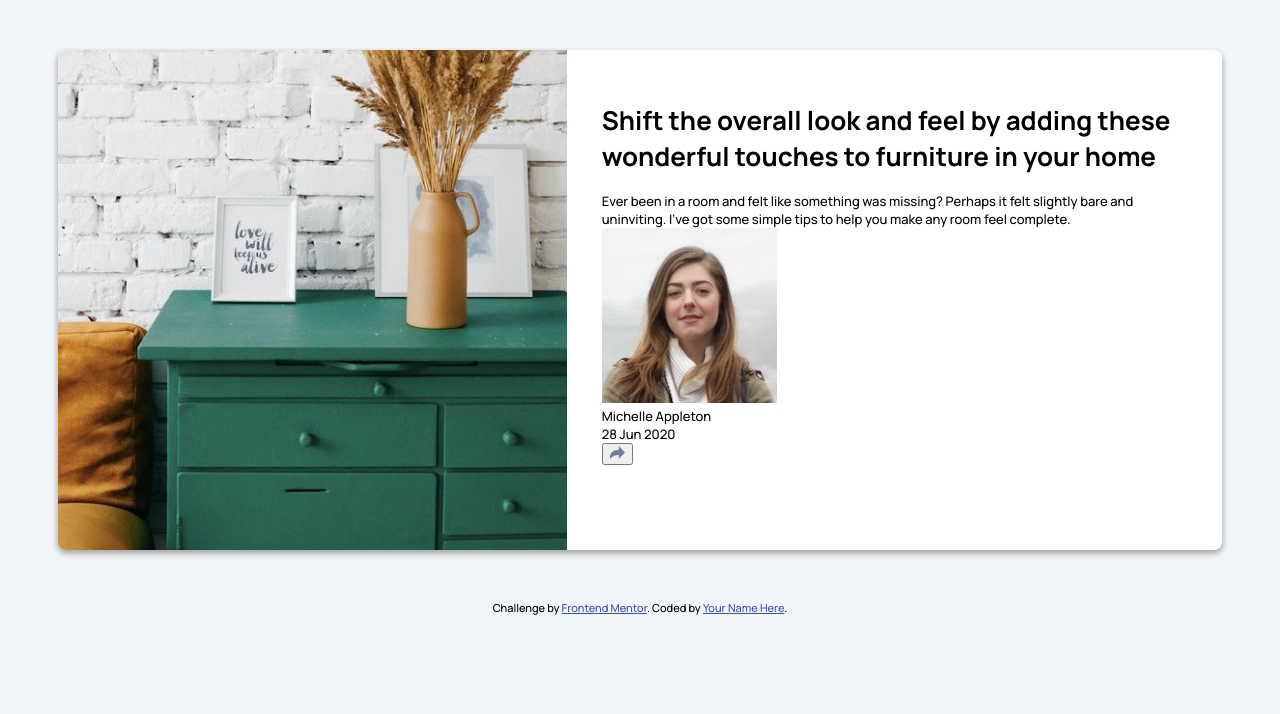
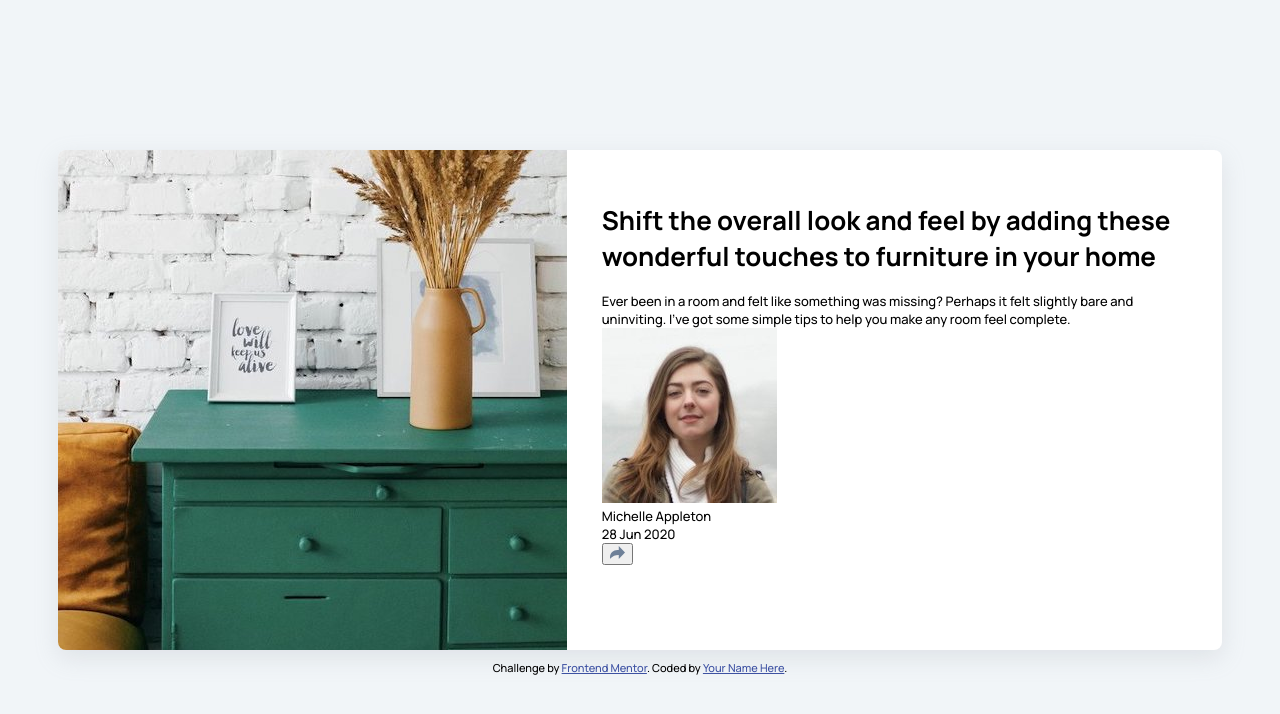
Before and after one commit to zacharyboelter/article-preview-component, a plain HTML site: page index.html in a window 1280 px wide. Drawn offline with Linux system fonts and the light colour scheme.

Commit message:
fixed image sizing / postition

```diff
--- a/index.html
+++ b/index.html
@@ -15,9 +15,9 @@
 <body>
   <div class="card-container">
     <div class="left-side-wrapper">
-      <div class="img">
+
         <img src="./images/drawers.jpg" alt="" class="main-img">
-      </div>
+
     </div>
     <div class="right-side-wrapper">
       <div class="main-content">
--- a/styles.css
+++ b/styles.css
@@ -19,18 +19,18 @@ body {
 }
 
 .main-img {
-    height: 500px;
     max-height: 100%;
-    /* object-fit: none; */
+    /* max-width: 100%; */
+    object-fit: none;
     border-radius: 8px 0 0 8px;
 }
 
 .card-container {
     display: flex;
     height: 500px;
-    margin: 50px;
+    margin: 150px 50px 10px 50px;
     background-color: white;
-    box-shadow: rgba(0, 0, 0, 0.16) 0px 3px 6px, rgba(0, 0, 0, 0.23) 0px 3px 6px;
+    box-shadow: rgba(149, 157, 165, 0.2) 0px 8px 24px;
     border-radius: 8px;
 }
 
```
